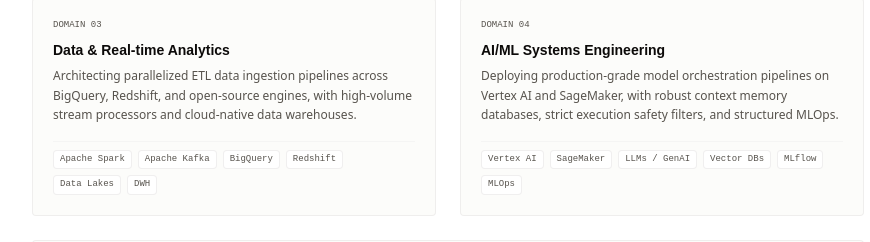
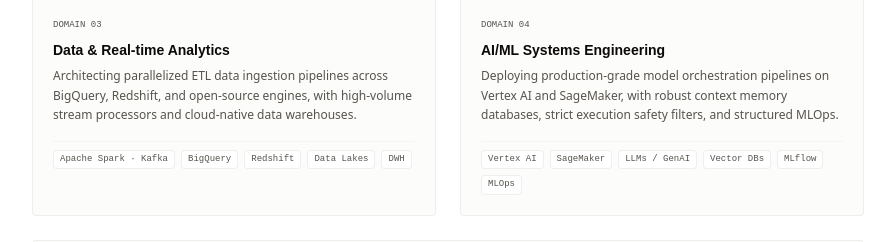
Before and after one commit to ggiallo28/glmu.cc, a React (Vite) app: page / in a window 1280 px wide. Shown: the part 1540-1782 px from the top of the page, without its empty margins (192-1062 px from the left). Built offline with nearby package versions, Linux system fonts and the light colour scheme.

Commit message:
chore: combine Apache Spark · Kafka into single tag

```diff
--- a/src/App.tsx
+++ b/src/App.tsx
@@ -532,7 +532,7 @@
                 Architecting parallelized ETL data ingestion pipelines across BigQuery, Redshift, and open-source engines, with high-volume stream processors and cloud-native data warehouses.
               </p>
               <div className="flex flex-wrap gap-1.5 pt-2 border-t border-stone-100">
-                {['Apache Spark', 'Apache Kafka', 'BigQuery', 'Redshift', 'Data Lakes', 'DWH'].map(tech => (
+                {['Apache Spark · Kafka', 'BigQuery', 'Redshift', 'Data Lakes', 'DWH'].map(tech => (
                   <span
                     key={tech}
                     className={`px-1.5 py-0.5 bg-white font-mono text-[9px] border rounded font-medium transition-all duration-300 ${
```
